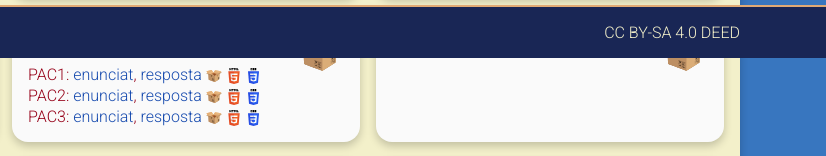
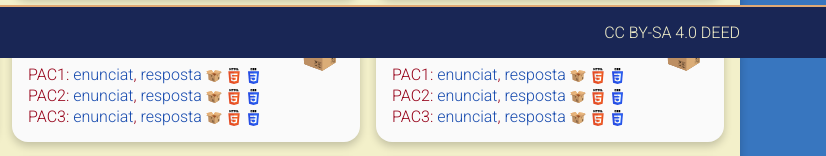
Before and after one commit to rbuj-UOC/rbuj-UOC.github.io, a website: page index.2024-25.Q2.html in a window 1280 px wide. Shown: the part 742-898 px from the top of the page, 454-1280 px from the left. Drawn offline with Linux system fonts and the light colour scheme.

Commit message:
Initial commit

```diff
--- a/index.2024-25.Q2.html
+++ b/index.2024-25.Q2.html
@@ -245,6 +245,28 @@
             <h3>
               Eines HTML i CSS II
             </h3>
+            <div class="subject-body">
+              <ul>
+                <li>
+                  PAC1: <a href="https://github.com/rbuj-UOC/M4.258-PAC1" target="_blank" rel="noopener noreferrer">enunciat</a>, <a href="https://beautiful-scone-034d86.netlify.app/" target="_blank" rel="noopener noreferrer">resposta</a>
+                  <img src="img/parcel.svg" alt="Parcel" title="Parcel" class="programming-language">
+                  <img src="img/html.svg" alt="HTML" title="HTML" class="programming-language">
+                  <img src="img/css.svg" alt="CSS" title="CSS" class="programming-language">
+                </li>
+                <li>
+                  PAC2: <a href="https://github.com/rbuj-UOC/M4.258-PAC2" target="_blank" rel="noopener noreferrer">enunciat</a>, <a href="https://beautiful-scone-034d86.netlify.app/" target="_blank" rel="noopener noreferrer">resposta</a>
+                  <img src="img/parcel.svg" alt="Parcel" title="Parcel" class="programming-language">
+                  <img src="img/html.svg" alt="HTML" title="HTML" class="programming-language">
+                  <img src="img/css.svg" alt="CSS" title="CSS" class="programming-language">
+                </li>
+                <li>
+                  PAC3: <a href="https://github.com/rbuj-UOC/M4.258-PAC3" target="_blank" rel="noopener noreferrer">enunciat</a>, <a href="https://beautiful-scone-034d86.netlify.app/" target="_blank" rel="noopener noreferrer">resposta</a>
+                  <img src="img/parcel.svg" alt="Parcel" title="Parcel" class="programming-language">
+                  <img src="img/html.svg" alt="HTML" title="HTML" class="programming-language">
+                  <img src="img/css.svg" alt="CSS" title="CSS" class="programming-language">
+                </li>
+              </ul>
+            </div>
           </div>
 
           <div class="subject clearfix">
```
